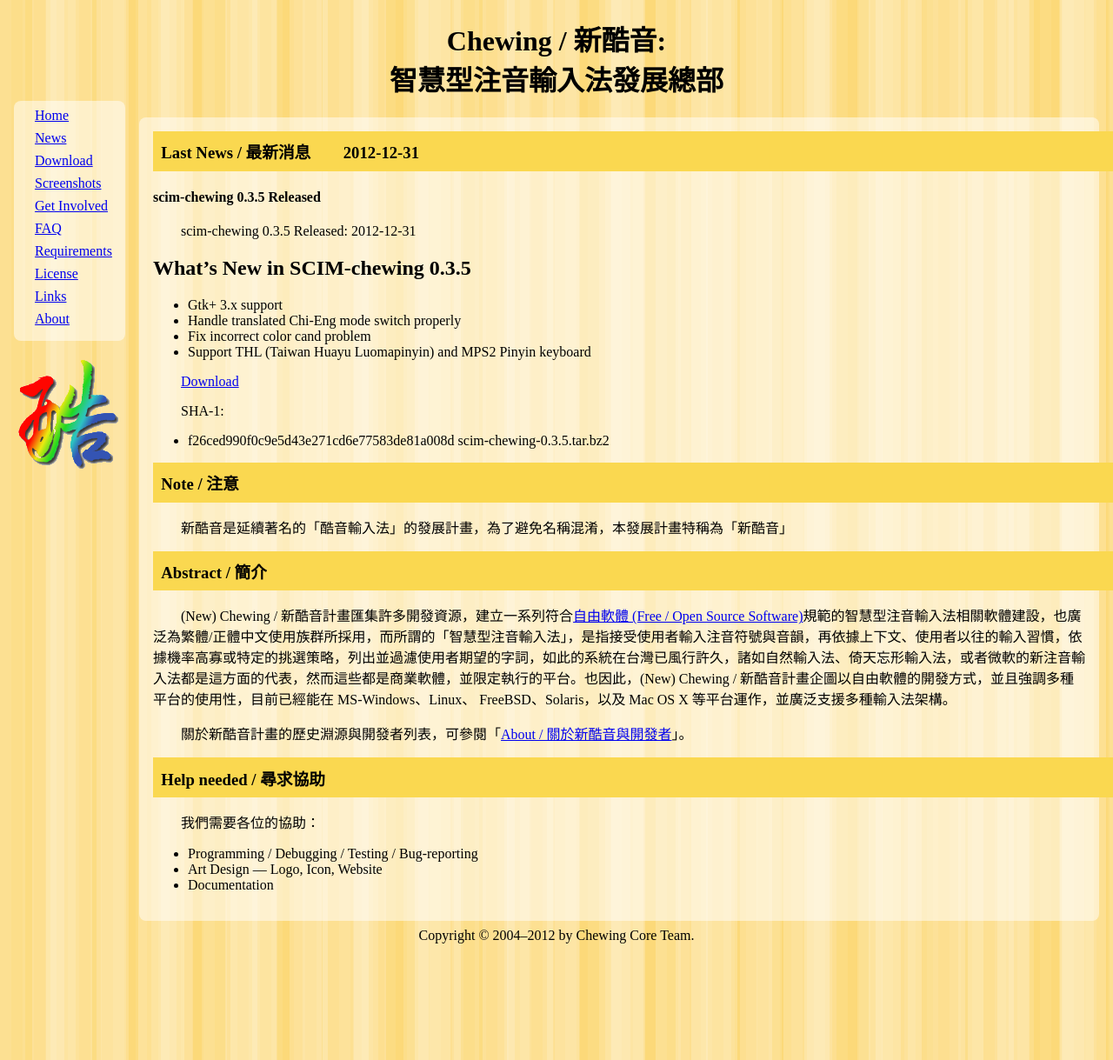
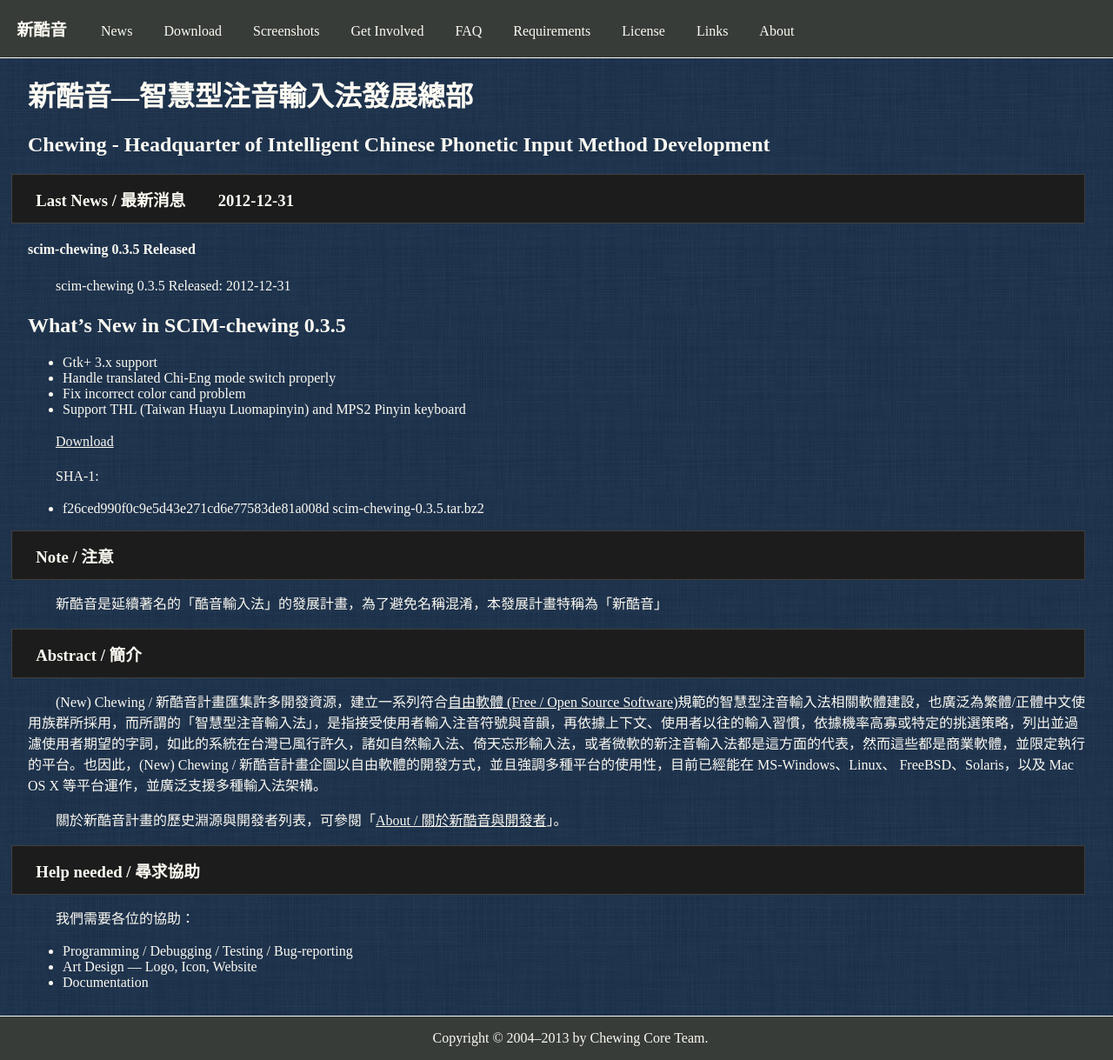
Before and after one commit to chewing/chewing.github.com, a Jekyll site: the page built from index.html, in a window 1280 px wide and 1219 px high. Shown: the whole window at 87% size. Built offline with Jekyll 4.4.1, drawn with Linux system fonts in a browser that asks for light colours; Markdown is read by kramdown in place of the engine named in the settings.

Commit message:
change color palette

```diff
--- /dev/null
+++ b/_includes/nav.html
@@ -0,0 +1,11 @@
+<ul class="navigation__list">
+    <li class="navigation__item"><a href="news.html" title="更新">News</a></li>
+    <li class="navigation__item"><a href="download.html" title="下載">Download</a></li>
+    <li class="navigation__item"><a href="screenshots.html" title="擷圖">Screenshots</a></li>
+    <li class="navigation__item"><a href="get-involved.html" title="參與">Get Involved</a></li>
+    <li class="navigation__item"><a href="faq.html" title="問答">FAQ</a></li>
+    <li class="navigation__item"><a href="requirements.html" title="要求">Requirements</a></li>
+    <li class="navigation__item"><a href="license.html" title="授權">License</a></li>
+    <li class="navigation__item"><a href="links.html" title="連結">Links</a></li>
+    <li class="navigation__item"><a href="about.html" title="關於">About</a></li>
+</ul>
--- a/_layouts/default.html
+++ b/_layouts/default.html
@@ -7,31 +7,20 @@
 	<title>{{ page.title }}&mdash;新酷音輸入法</title>
 </head>
 <body>
-	<header>
-		<h1><b>Chewing / 新酷音</b>:<br />智慧型注音輸入法發展總部</h1>
+	<header class="navigation">
+		<h1 class="navigation__home">
+		    <a href="/" title="Chewing">新酷音</a>
+		</h1>
+		<nav class="navigation__content">
+            <h2 class="_hide">Navigation</h2>
+            {% include nav.html %}
+	    </nav>
 	</header>
-	<nav>
-		<header>
-			<h2>Menu</h2>
-		</header>
-		<ul>
-			<li><a href="index.html" title="首頁">Home</a></li>
-			<li><a href="news.html" title="更新">News</a></li>
-			<li><a href="download.html" title="下載">Download</a></li>
-			<li><a href="screenshots.html" title="擷圖">Screenshots</a></li>
-			<li><a href="get-involved.html" title="參與">Get Involved</a></li>
-			<li><a href="faq.html" title="問答">FAQ</a></li>
-			<li><a href="requirements.html" title="要求">Requirements</a></li>
-			<li><a href="license.html" title="授權">License</a></li>
-			<li><a href="links.html" title="連結">Links</a></li>
-			<li><a href="about.html" title="關於">About</a></li>
-		</ul>
-	</nav>
 	<div id="content">
 {{ content }}
 	</div>
 	<footer>
-		Copyright &copy; 2004&ndash;2012 by Chewing Core Team.
+		Copyright &copy; 2004&ndash;2013 by Chewing Core Team.
 	</footer>
 </body>
 </html>
--- a/index.html
+++ b/index.html
@@ -1,8 +1,10 @@
 ---
 layout: default
-title: Chewing - Headquarter of Intelligent Chinese Phonetic Input Method Development
+title: 首頁
 ---
 {% if site.posts != empty %}
+<h1>新酷音&mdash;智慧型注音輸入法發展總部</h1>
+<h2>Chewing - Headquarter of Intelligent Chinese Phonetic Input Method Development</h2>
 <article>
 	<header>
 		<h3>Last News / 最新消息<time>{{ site.posts.first.date | date: "%Y-%m-%d" }}</time></h3>
--- a/style.css
+++ b/style.css
@@ -1,66 +1,67 @@
-html {
-	overflow-x: hidden;
-}
 body {
 	margin: 0;
-	overflow-x: hidden;
-	background-color: #FCD979;
-	background-image: linear-gradient(0, rgba(255,255,255,.07) 50%, transparent 50%),
-	  linear-gradient(0, rgba(255,255,255,.13) 50%, transparent 50%),
-	  linear-gradient(0, transparent 50%, rgba(255,255,255,.17) 50%),
-	  linear-gradient(0, transparent 50%, rgba(255,255,255,.19) 50%);
-	background-image: -moz-linear-gradient(0, rgba(255,255,255,.07) 50%, transparent 50%),
-	  -moz-linear-gradient(0, rgba(255,255,255,.13) 50%, transparent 50%),
-	  -moz-linear-gradient(0, transparent 50%, rgba(255,255,255,.17) 50%),
-	  -moz-linear-gradient(0, transparent 50%, rgba(255,255,255,.19) 50%);
-	background-image: -o-linear-gradient(0, rgba(255,255,255,.07) 50%, transparent 50%),
-	  -o-linear-gradient(0, rgba(255,255,255,.13) 50%, transparent 50%),
-	  -o-linear-gradient(0, transparent 50%, rgba(255,255,255,.17) 50%),
-	  -o-linear-gradient(0, transparent 50%, rgba(255,255,255,.19) 50%);
-	background-image: -webkit-linear-gradient(0, rgba(255,255,255,.07) 50%, transparent 50%),
-	  -webkit-linear-gradient(0, rgba(255,255,255,.13) 50%, transparent 50%),
-	  -webkit-linear-gradient(0, transparent 50%, rgba(255,255,255,.17) 50%),
-	  -webkit-linear-gradient(0, transparent 50%, rgba(255,255,255,.19) 50%);
-	background-size: 26px, 58px, 74px, 106px;
+	background-color: #0f2540;
+	background-image: url('texture.png');
 }
 
-body > header {
-	text-align: center;
+._hide {
+    display: none;
 }
 
-nav {
+.navigation {
+	background-color: #373c38;
+	width: 100%;
 	position: fixed;
-	background: url("logo.png") no-repeat bottom center;
-	top: 4em;
-	padding: 1em 1em 135px 1em;
-	width: 8em;
+	z-index: 9999;
+	border-bottom: 1px solid #fcfaf2;
 }
 
-nav header {
-	text-indent: -999em;
-	height: 0;
+.navigation a {
+    text-decoration: none;
+    color: #fcfaf2;
 }
 
-nav ul {
-	list-style-type: none;
-	background-color: rgba(255, 255, 255, 0.5);
-	border-radius: 0.5em;
-	padding: 0.5em 0 0.5em 1.5em;
+.navigation__home {
+    margin: 0;
+    font-size: 1.2em;
+    padding: 1em;
+    display: inline-block;
 }
 
-nav ul li {
-	margin-bottom: 0.5em;
+.navigation__content {
+    display: inline-block;
+}
+
+.navigation__list {
+    list-style-type: none;
+    margin: 0;
+    padding: 0;
+}
+
+.navigation__item {
+    display: inline-block;
+    margin: 0 .5em;
+    padding: .5em;
 }
 
 #content {
-	margin: 1em 1em 0 10em;
-	padding: 1em;
-	background-color: rgba(255, 255, 255, 0.5);
+	padding: 4em 2em 4em;
 	border-radius: 0.5em;
+	color: #fcfaf2;
+}
+
+#content a {
+    color: #fcfaf2;
 }
 
 #content article p {
 	text-indent: 2em;
+	line-height: 1.5em;
+}
+
+#content article p img {
+    display: block;
+    margin: 0 auto;
 }
 
 #news {
@@ -77,18 +78,13 @@
 
 h3 {
 	position: relative;
-	background-color: #FAD850;
+	background-color: #1c1c1c;
 	margin: 0;
-	padding: .5em;
-}
-
-h3:after {
-   content: '';
-   position: absolute;
-   background: #FAD850;
-   top: 0;
-   bottom: 0;
-   width: 999em;
+	margin-left: -1em;
+	padding: .8em;
+	padding-left: 1.5em;
+	color: #fcfaf2;
+	box-shadow: inset 0 0 1px 1px #434343;
 }
 
 h3 time {
@@ -96,6 +92,12 @@
 }
 
 footer {
-	padding: 0.5em;
+	padding: 1em;
 	text-align: center;
+	color: #fcfaf2;
+	background-color: #373c38;
+	border-top: 1px solid #fcfaf2;
+	width: 100%;
+	position: fixed;
+	bottom: 0;
 }
```
Also changed, not shown: texture.png (added).
